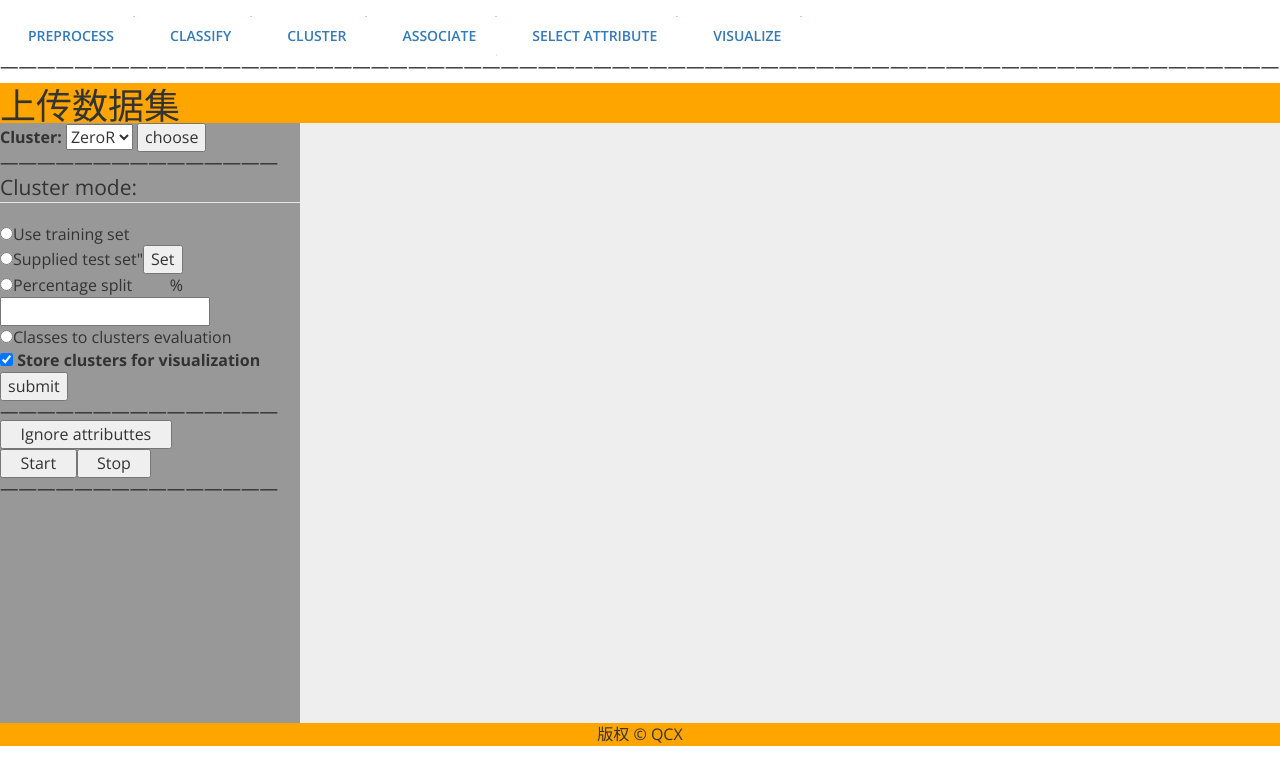
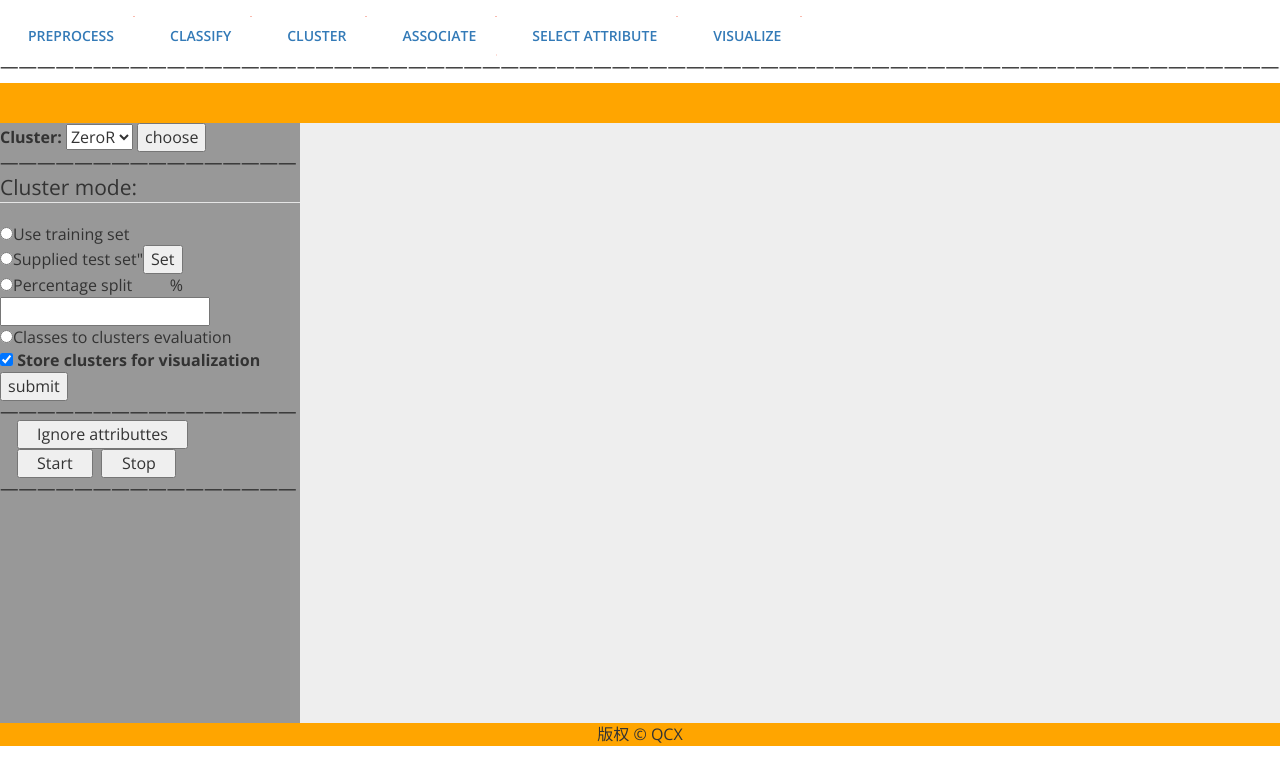
Before and after one commit to qcx1216611038/software, a plain HTML site: page chairmen.html in a window 1280 px wide. Shown: the top 784 px of the page. Drawn offline with nearby package versions, Linux system fonts and the light colour scheme; some packages are replaced by stand-ins of ours; a script that the page names is missing.

Commit message:
Update chairmen.html

```diff
--- a/chairmen.html
+++ b/chairmen.html
@@ -45,7 +45,7 @@
 </div>
 	<div id="container" style="width:1500px">
 		<div id="header" style="background-color:#FFA500;">
-			<h1 style="margin-bottom:0;">上传数据集</h1>
+			<h1 style="margin-bottom:0;">&nbsp</h1>
 		</div>
 		<div id="menu" style="background-color:#989898;height:600px;width:300px;float:left;">
 			<form action="/" method="post">
@@ -58,7 +58,7 @@
 				<input type="submit" value="choose">
 				<br>
 			</form>
-			<h4>———————————————</h4>
+			<h4>————————————————</h4>
 			<script src="js/script.js">
 
 			</script>
@@ -74,12 +74,12 @@
 					<input type="submit" value="submit">
 				</fieldset>
 			</form>
-			<h4>———————————————</h4>
+			<h4>————————————————</h4>
 			<form>
-				<button type="button" onclick="uploadFile()"><span>&nbsp&nbsp Ignore attributtes &nbsp&nbsp</span></button></br>
-				<button type="button" onclick=""><span>&nbsp&nbsp Start &nbsp&nbsp</span></button><button type="button" onclick=""><span>&nbsp&nbsp Stop &nbsp&nbsp</span></button><br>
+				&nbsp&nbsp&nbsp&nbsp<button type="button" onclick="uploadFile()"><span>&nbsp&nbsp Ignore attributtes &nbsp&nbsp</span></button></br>
+				&nbsp&nbsp&nbsp&nbsp<button type="button" onclick=""><span>&nbsp&nbsp Start &nbsp&nbsp</span></button>&nbsp&nbsp<button type="button" onclick=""><span>&nbsp&nbsp Stop &nbsp&nbsp</span></button><br>
 			</form>
-			<h4>———————————————</h4>
+			<h4>————————————————</h4>
 		</div>
 		<div id="content" style="background-color:#EEEEEE;height:600px;width:1200px;float:left;">
 			<div id="fileDisplay">
```
